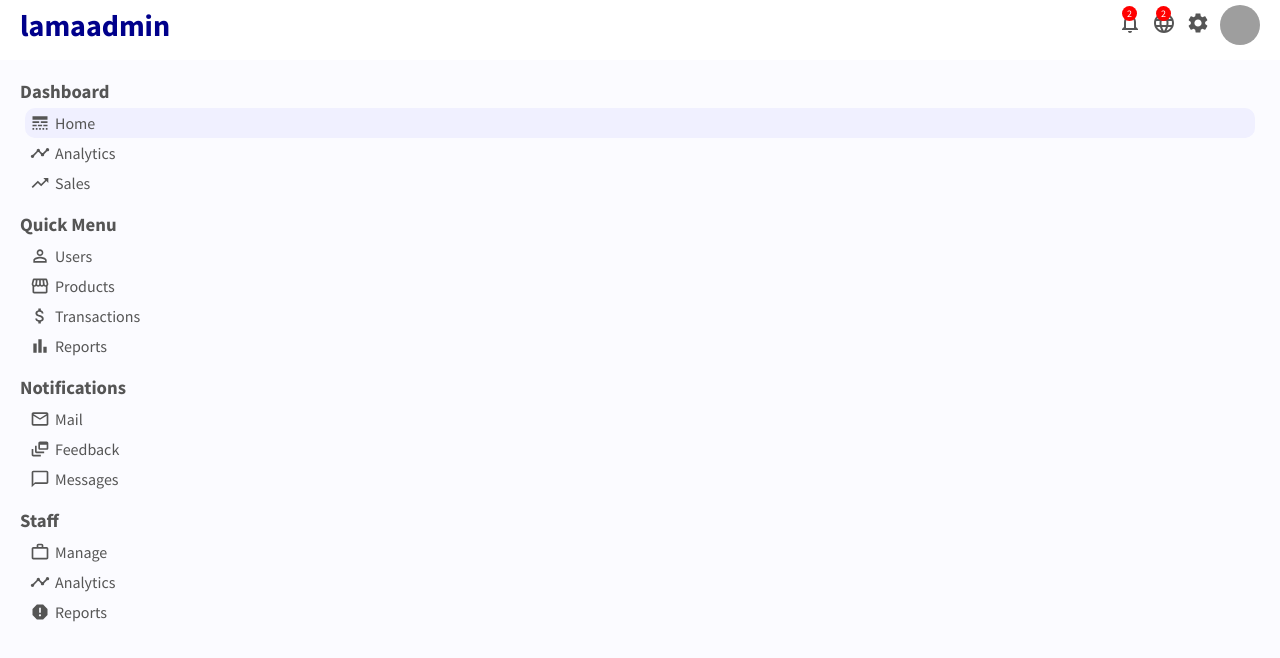
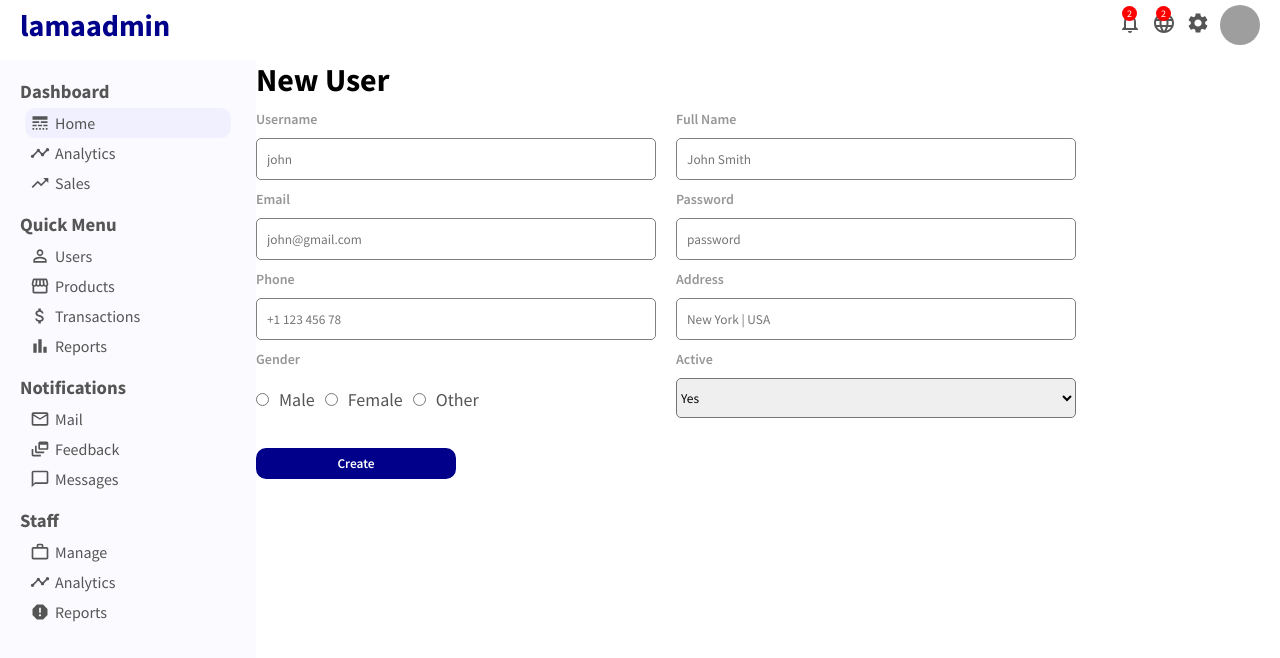
Before and after one commit to aainjutt/Admin-pannel, a React (Create React App) app: page /newUser in a window 1280 px wide. Shown: the top 658 px of the page. Built offline with nearby package versions, Linux system fonts and the light colour scheme; grey boxes are pictures that could not be loaded.

Commit message:
Add New User

```diff
--- a/src/App.css
+++ b/src/App.css
@@ -6,3 +6,7 @@
   flex: 4;
   /* background-color: darkcyan; */
 }
+.link{
+  text-decoration: none;
+  color: inherit;
+}
--- a/src/App.js
+++ b/src/App.js
@@ -10,6 +10,7 @@ import {
 } from "react-router-dom";
 import UserList from './pages/userList/UserList';
 import User from './pages/user/User';
+import NewUser from './pages/newUser/NewUser';
 
 
 function App() {
@@ -22,6 +23,7 @@ function App() {
         <Route path="/" element={<Home />} /> {/* Replaced Route syntax */}
           <Route path="/users" element={<UserList />} />
           <Route path="/user/:userId" element={<User />} />
+          <Route path="/newUser" element={<NewUser />} />
 
         </Routes>
       </div>
--- a/src/components/sidebar/Sidebar.jsx
+++ b/src/components/sidebar/Sidebar.jsx
@@ -1,3 +1,4 @@
+import { Link } from "react-router-dom";
 import "./Sidebar.css";
 import {
   LineStyle,
@@ -41,17 +42,21 @@ export default function Sidebar() {
         <div className="sidebarMenu">
           <h3 className="sidebarTitle">Quick Menu</h3>
           <ul className="sidebarList">
-
-              <li className="sidebarListItem">
+            <Link to='/users' className="link">
+            <li className="sidebarListItem">
                 <PermIdentity className="sidebarIcon" />
                 Users
               </li>
+            </Link>
 
 
-              <li className="sidebarListItem">
+            <Link to= '/products' className="link">
+            <li className="sidebarListItem">
                 <Storefront className="sidebarIcon" />
                 Products
               </li>
+            </Link>
+
 
             <li className="sidebarListItem">
               <AttachMoney className="sidebarIcon" />
--- /dev/null
+++ b/src/pages/newUser/NewUser.css
@@ -0,0 +1,57 @@
+.newUser {
+    flex: 4;
+  }
+
+  .newUserForm {
+    display: flex;
+    flex-wrap: wrap;
+  }
+
+  .newUserItem {
+    width: 400px;
+    display: flex;
+    flex-direction: column;
+    margin-top: 10px;
+    margin-right: 20px;
+  }
+
+  .newUserItem > label {
+    margin-bottom: 10px;
+    font-size: 14px;
+    font-weight: 600;
+    color: rgb(151, 150, 150);
+  }
+
+  .newUserItem > input {
+    height: 20px;
+    padding: 10px;
+    border: 1px solid gray;
+    border-radius: 5px;
+  }
+
+  .newUserGender > input {
+    margin-top: 15px;
+  }
+
+  .newUserGender>label{
+      margin: 10px;
+      font-size: 18px;
+      color: #555;
+  }
+
+  .newUserSelect{
+      height: 40px;
+      border-radius: 5px;
+  }
+
+  .newUserButton{
+    width: 200px;
+    border: none;
+    background-color: darkblue;
+    color: white;
+    padding: 7px 10px;
+    font-weight: 600;
+    border-radius: 10px;
+    margin-top: 30px;
+    cursor: pointer;
+  }
--- /dev/null
+++ b/src/pages/newUser/NewUser.jsx
@@ -0,0 +1,56 @@
+import React from 'react'
+import './NewUser.css'
+function NewUser() {
+  return (
+    <div className="newUser">
+    <h1 className="newUserTitle">New User</h1>
+    <form className="newUserForm">
+      <div className="newUserItem">
+        <label>Username</label>
+        <input type="text" placeholder="john" />
+      </div>
+      <div className="newUserItem">
+        <label>Full Name</label>
+        <input type="text" placeholder="John Smith" />
+      </div>
+      <div className="newUserItem">
+        <label>Email</label>
+        <input type="email" placeholder="john@gmail.com" />
+      </div>
+      <div className="newUserItem">
+        <label>Password</label>
+        <input type="password" placeholder="password" />
+      </div>
+      <div className="newUserItem">
+        <label>Phone</label>
+        <input type="text" placeholder="+1 123 456 78" />
+      </div>
+      <div className="newUserItem">
+        <label>Address</label>
+        <input type="text" placeholder="New York | USA" />
+      </div>
+      <div className="newUserItem">
+        <label>Gender</label>
+        <div className="newUserGender">
+          <input type="radio" name="gender" id="male" value="male" />
+          <label for="male">Male</label>
+          <input type="radio" name="gender" id="female" value="female" />
+          <label for="female">Female</label>
+          <input type="radio" name="gender" id="other" value="other" />
+          <label for="other">Other</label>
+        </div>
+      </div>
+      <div className="newUserItem">
+        <label>Active</label>
+        <select className="newUserSelect" name="active" id="active">
+          <option value="yes">Yes</option>
+          <option value="no">No</option>
+        </select>
+      </div>
+      <button className="newUserButton">Create</button>
+    </form>
+  </div>
+  )
+}
+
+export default NewUser
```
